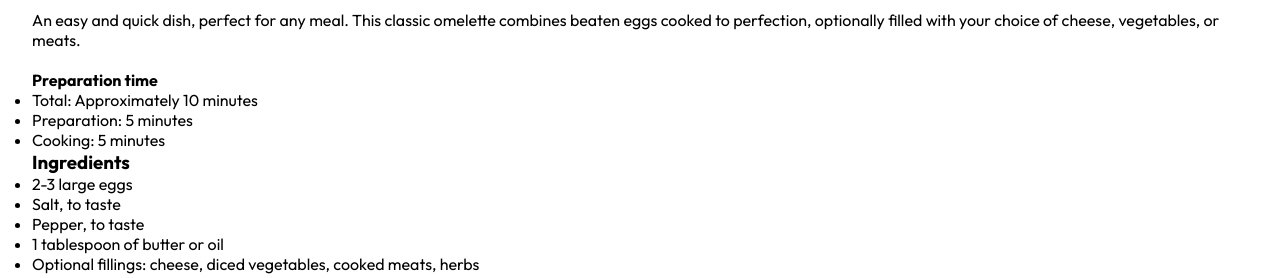
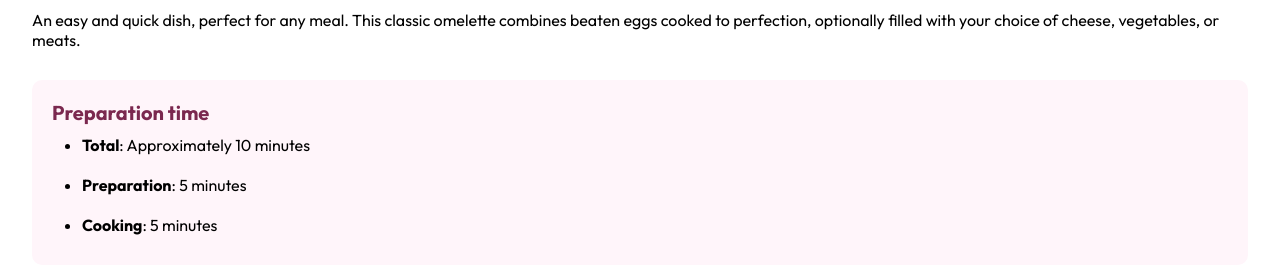
Before and after one commit to enniovilla/recipe-page, a plain HTML site: page index.html in a window 1280 px wide. Shown: the part 663-941 px from the top of the page. Drawn offline with Linux system fonts and the light colour scheme.

Commit message:
Add preparation time container style

```diff
--- a/assets/css/style.css
+++ b/assets/css/style.css
@@ -28,6 +28,8 @@ img {
     padding: 0 2rem 0;
 }
 
+/*------------------------------------------------------------------------------- Intro section */
+
 h1 {
     font-family: 'Young Serif', sans-serif;
     font-size: 34px;
@@ -36,3 +38,23 @@ h1 {
 #intro p {
     margin: 20px 0;
 }
+
+#prep-time-container {
+    background-color: hsl(330, 100%, 98%);
+    border-radius: 10px;
+    padding: 20px;
+    margin: 30px 0;
+}
+
+#prep-time-container h4 {
+    color: hsl(332, 51%, 32%);
+    font-size: 20px;
+}
+
+#prep-time-container ul {
+    padding: 0 30px;
+}
+
+#prep-time-container ul li {
+    padding: 10px 0;
+}
--- a/index.html
+++ b/index.html
@@ -20,9 +20,9 @@
       <div id="prep-time-container">
         <h4>Preparation time</h4>
         <ul>
-          <li>Total: Approximately 10 minutes</li>
-          <li>Preparation: 5 minutes</li>
-          <li>Cooking: 5 minutes</li>
+          <li><strong>Total</strong>: Approximately 10 minutes</li>
+          <li><strong>Preparation</strong>: 5 minutes</li>
+          <li><strong>Cooking</strong>: 5 minutes</li>
         </ul>
       </div>
     </section>
```
